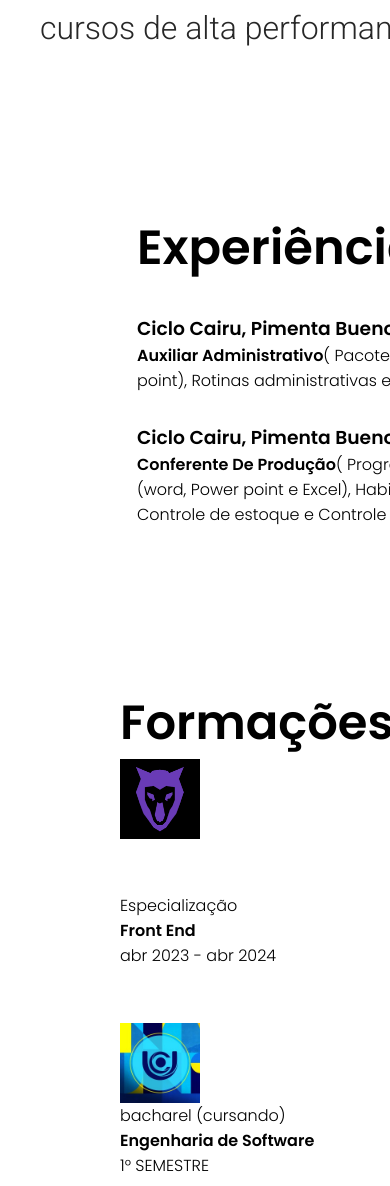
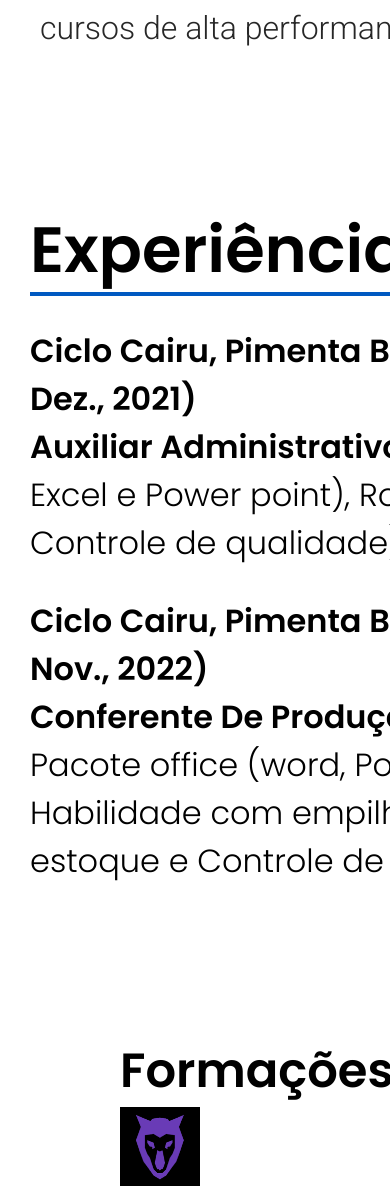
Before and after one commit to joaofelixss/joaofelixss.github.io, a PHP site: page / in a window 390 px wide; the page is wider, and only the part inside the window is pictured. Shown: the part 1016-2202 px from the top of that part. Run offline with PHP 8.4, Linux system fonts and the light colour scheme.

Commit message:
experiencia

```diff
--- a/css/experiencia.css
+++ b/css/experiencia.css
@@ -46,3 +46,28 @@ section h1 {
     position: absolute;
   }
 }
+
+@media(max-width:500px){
+  .experiencia{
+    padding: 30px;
+  }
+  .experiencia h1{
+    font-size: 4rem;
+  }
+  .experiencia h3{
+    font-size: 2rem;
+  }
+  .experiencia p{
+    font-size: 2rem;
+  }
+  .experiencia h1::before {
+    content: "";
+    max-width: 100%;
+    width: 750px;
+    height: 4px;
+    background: #0059c1;
+    top: 120px;
+    left: 30px;
+    position: absolute;
+  }
+}
```
